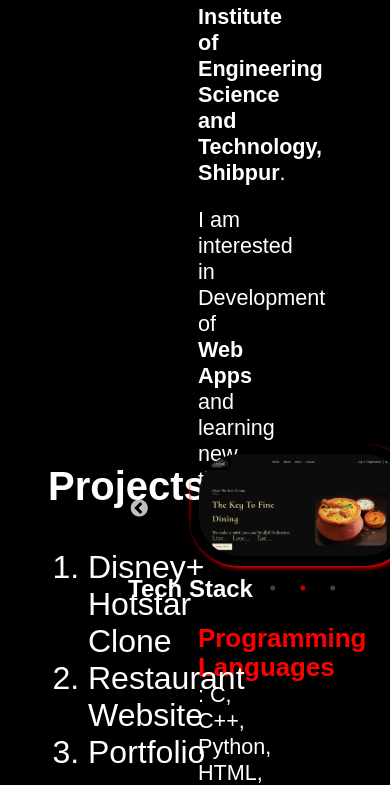
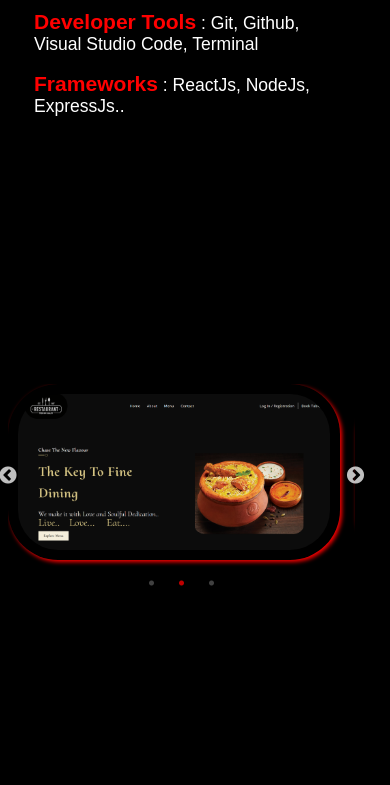
Before and after one commit to govardhan-26/portfolio, a React (Create React App) app: page / in a window 390 px wide. Shown: the part 1179-1964 px from the top of the page. Built offline with nearby package versions, Linux system fonts and the light colour scheme; a web font is replaced by a local one.

Commit message:
mobile view skel

```diff
--- a/src/components/About/About.css
+++ b/src/components/About/About.css
@@ -36,3 +36,16 @@ b:hover{
 .tech{
     padding-top: 60px;
 }
+
+
+@media(max-width : 767px){
+    .abt-intro{
+        font-size: small;
+        margin : 0;
+        padding: 0;
+        width : 89vw;
+    }
+    .intro{
+        margin : 26px;
+    }
+}
--- a/src/components/Contact/Contact.css
+++ b/src/components/Contact/Contact.css
@@ -130,3 +130,45 @@ textarea{
     top : 30px;
     cursor: pointer;
 }
+
+@media(max-width : 767px){
+    .Contain{
+        font-size: 60%;
+        flex-direction: column;
+        width : 89vw;
+        margin: 0;
+        padding: 0;
+        height : 96vh;
+    }
+    .touch{
+        width: 100%;
+        margin: 0;
+        padding: 0;
+        height: 50%;
+    }
+    .talk{
+        margin: 0;
+        padding: 0;
+        height: 100%;
+        width: 100%;
+    }
+    .talk > h1{
+        margin-left: 33%;
+    }
+
+    .con-form{
+        margin: 0;
+        padding: 0;
+        width: 100%;
+        height: 50%;
+
+    }
+
+    .form-send{
+        margin: 0;
+        padding: 0;
+    }
+    form{
+        width: 80%;
+    }
+}
--- a/src/components/Contact/Contact.jsx
+++ b/src/components/Contact/Contact.jsx
@@ -28,7 +28,7 @@ const Contact = () => {
       };
 
   return (
-    <div className='con-Container'>
+    <div className='con-Container' id='Contact'>
         <Toaster />
         <div className='Contain'>
             <div className='touch'>
--- a/src/components/Navbar/Navbar.jsx
+++ b/src/components/Navbar/Navbar.jsx
@@ -9,7 +9,7 @@ const Navbar = () => {
             <li className="links"><a href="#Home">Home</a></li>
             <li className="links"><a href="#About">About</a></li>
             <li className="links"><a href="#Projects">Projects</a></li>
-            <li className="links"><a href="#contact">Contact</a></li>
+            <li className="links"><a href="#Contact">Contact</a></li>
         </ul>
         </nav>
     </>
--- a/src/components/Projects/Projects.css
+++ b/src/components/Projects/Projects.css
@@ -90,3 +90,41 @@
 .wrap > a > img{
     border-radius: 50px;
 }
+
+@media(max-width : 767px){
+    .projects{
+        flex-direction: column-reverse;
+        width : 89vw;
+        height  : 96vh;
+    }
+    .project-slide{
+        margin : 0;
+        padding: 0;
+        width : 100%;
+        margin-top : 80px;
+
+    }
+    .project-list{
+        font-size: small;
+        width : 89vw;
+        margin : 0;
+        padding: 0;
+    }
+
+    .list{
+        margin: 0;
+        padding : 0;
+    }
+    .slider{
+        margin: 0;
+        width : 100%;
+    }
+
+    .slider .slick-prev {
+        left: -10px;
+    }
+
+    .slider .slick-next {
+        right: -10px;
+    }
+}
--- a/src/components/Projects/Projects.jsx
+++ b/src/components/Projects/Projects.jsx
@@ -17,7 +17,7 @@ const Projects = () => {
         autoplay: true,
       };
   return (
-    <div className='pro-Container'>
+    <div className='pro-Container' id='Projects'>
         <div className="projects">
             <div className="project-list">
                 <div className='list'>
```
